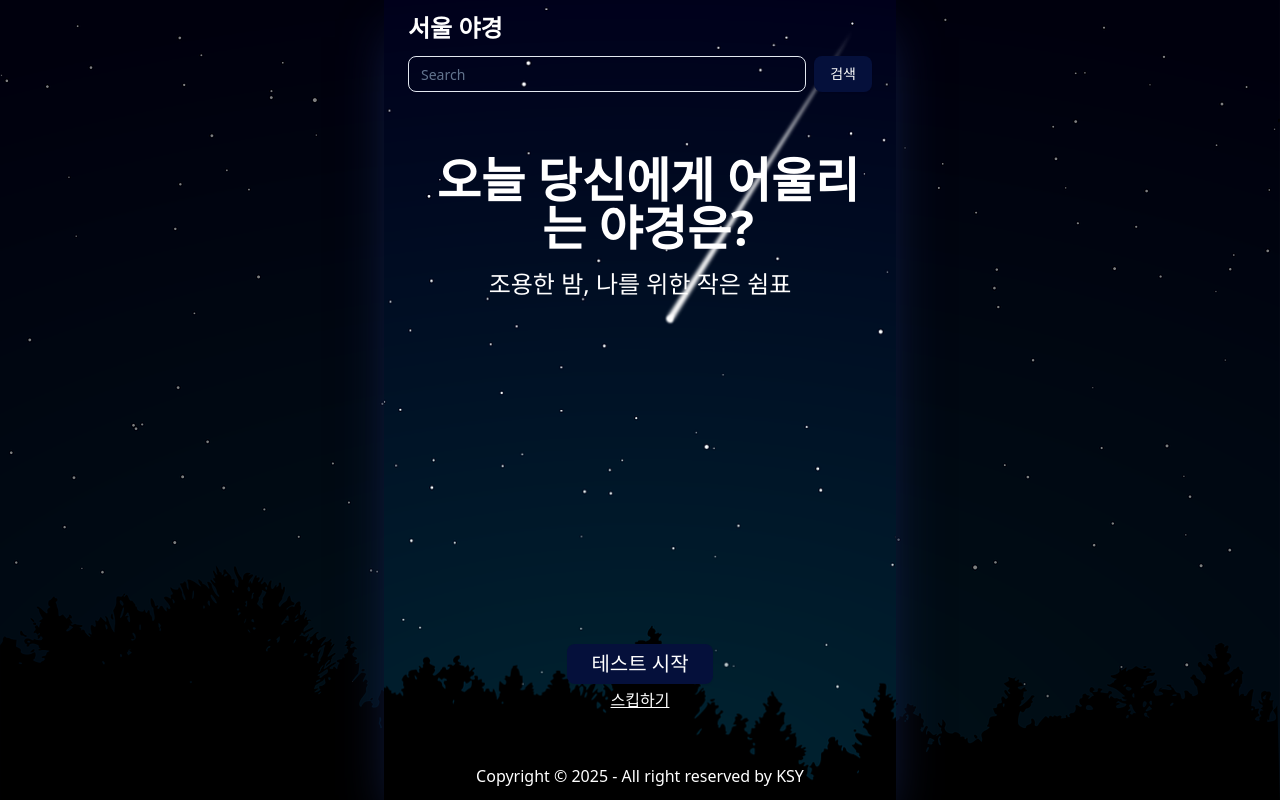
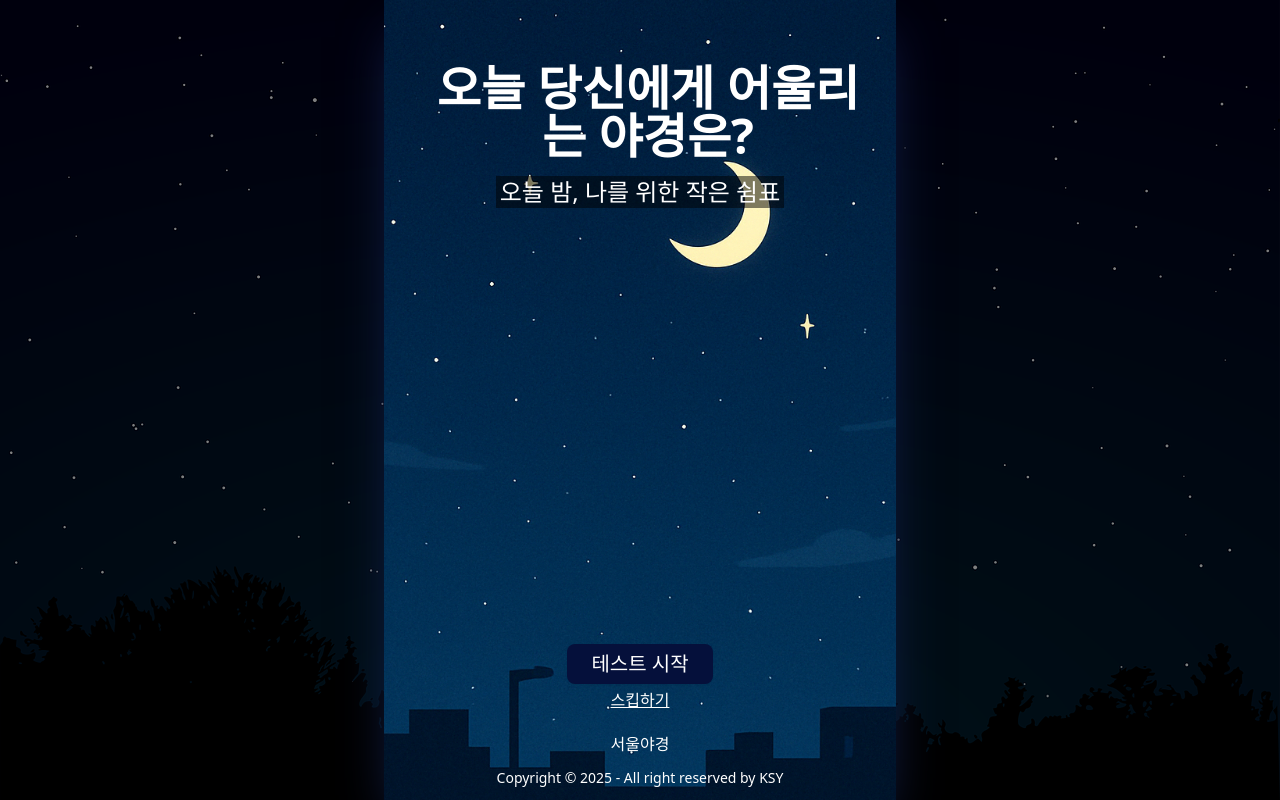
Before and after one commit to kimsyul/nighti, a Next.js app: page / in a window 1280 px wide. Built offline with nearby package versions, Linux system fonts and the light colour scheme.

Commit message:
feat : 테스트 추가, 배경 변경

```diff
--- a/src/app/page.tsx
+++ b/src/app/page.tsx
@@ -3,17 +3,22 @@ import Link from 'next/link';
 
 export default function Home() {
   return (
-    <div className="flex flex-col gap-10 items-center justify-between h-full py-10">
-      <div className="flex flex-col gap-4">
-        <h1 className="text-5xl text-center font-bold ps-4">오늘 당신에게 어울리는 야경은?</h1>
-        <h2 className="text-2xl text-center">조용한 밤, 나를 위한 작은 쉼표</h2>
+    <div className="flex flex-col gap-10 items-center justify-between h-full pt-10">
+      <div className="flex flex-col items-center gap-4">
+        <h1 className="text-5xl text-center font-bold ps-4 ">오늘 당신에게 어울리는 야경은?</h1>
+        <h2 className="text-2xl text-center bg-black/50 w-fit px-1">오늘 밤, 나를 위한 작은 쉼표</h2>
       </div>
-      <div className="flex flex-col gap-1">
-        <Button type="button" className="text-xl" size="lg" asChild>
-          <Link href={'/test/1'}>테스트 시작</Link>
-        </Button>
-        <Link href={'/list'} className="text-center underline cursor-pointer">
-          스킵하기
+      <div className="flex flex-col gap-5">
+        <div className="flex flex-col gap-1">
+          <Button type="button" className="text-xl w-full" size="lg" asChild>
+            <Link href={'/test/1'}>테스트 시작</Link>
+          </Button>
+          <Link href={'/list'} className="text-center underline cursor-pointer">
+            스킵하기
+          </Link>
+        </div>
+        <Link href={'/list'} className="text-center">
+          서울야경
         </Link>
       </div>
     </div>
--- a/src/app/test/[step]/page.tsx
+++ b/src/app/test/[step]/page.tsx
@@ -25,7 +25,10 @@ export default function Page({ params }: { params: Promise<{ step: string }> })
   return (
     <div className="flex flex-col h-full justify-between">
       <section className="flex flex-col items-center gap-7">
-        <div className="text-2xl">Q. {step}</div>
+        <div className="text-center">
+          <div className="text-2xl">Q.</div>
+          <div className="text-2xl">{step} / 12</div>
+        </div>
         <div className="font-bold text-3xl text-center">{question}</div>
       </section>
       <section className="flex flex-col gap-3 mb-5 font-bold text-lg">
--- a/src/app/test/result/page.tsx
+++ b/src/app/test/result/page.tsx
@@ -1,3 +1,27 @@
+import { Button } from '@/components/ui/button';
+import Image from 'next/image';
+import Mercury from '@/images/수성.png';
+
+const mockData = {
+  id: 'mercury',
+  title: '🧭 흐름을 좇는 감성 방랑자',
+  mbti: ['ENFP', 'ENTP'],
+  description:
+    '즉흥적인 감각과 낭만을 가진 당신은 자유로운 흐름을 즐기는 탐험가예요. 밤공기, 조명, 분위기… 그날의 기분이 길을 정하죠.',
+  features: ['즉흥적인 경로 선택', '분위기에 민감', '우연한 발견을 즐김'],
+  keywords: ['강변 산책로', '조용한 골목길', '우연히 만나는 뷰'],
+};
+
 export default function Page() {
-  return <div>당신은 멋져잉</div>;
+  return (
+    <div>
+      <div>{mockData.title}</div>
+      <Image src={Mercury} width={100} height={100} alt={mockData.id} />
+      <div>{mockData.description}</div>
+
+      <div className="">
+        <Button>결과 공유하기</Button>
+      </div>
+    </div>
+  );
 }
--- a/src/components/layout/GlobalLayout.tsx
+++ b/src/components/layout/GlobalLayout.tsx
@@ -5,19 +5,19 @@ import { Button } from '../ui/button';
 
 export default function GlobalLayout({ children }: { children: ReactNode }) {
   return (
-    <div className="relative max-w-lg h-screen m-auto bg-[url(/shooting-star.png)]  shadow-2xl shadow-blue-950 bg-center bg-cover flex flex-col px-6">
+    <div className="relative max-w-lg h-screen m-auto bg-[url(/bg.png)] shadow-2xl shadow-blue-950 bg-center bg-cover flex flex-col px-6">
       {/* <div className="absolute inset-0 bg-black/50 flex flex-col px-6"> */}
-      <header className="h-14 flex items-center text-2xl font-bold">
+      {/* <header className="h-14 flex items-center text-2xl font-bold">
         <Link href={'/'}>서울 야경</Link>
-      </header>
-      <div className="flex w-full items-center space-x-2">
+      </header> */}
+      {/* <div className="flex w-full items-center space-x-2">
         <Input type="search" placeholder="Search" />
         <Button type="submit" className="cursor-pointer hover:bg-accent hover:text-black">
           검색
         </Button>
-      </div>
+      </div> */}
       <main className="flex-1 mt-6">{children}</main>
-      <footer className="text-center text-white my-3">Copyright © 2025 - All right reserved by KSY</footer>
+      <footer className="text-center text-white text-sm my-3">Copyright © 2025 - All right reserved by KSY</footer>
     </div>
     // </div>
   );
```
Also changed, not shown: public/bg.png (added).
